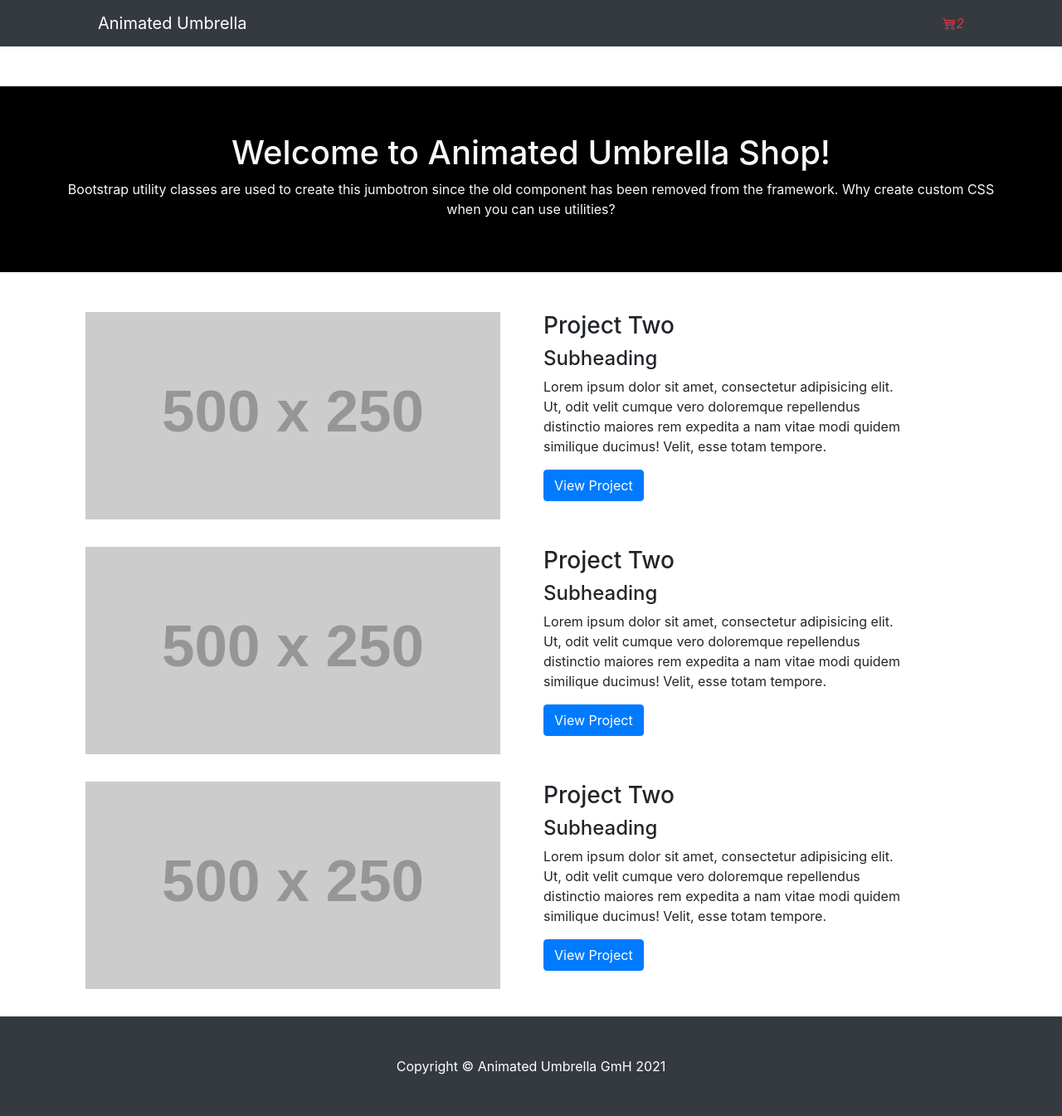
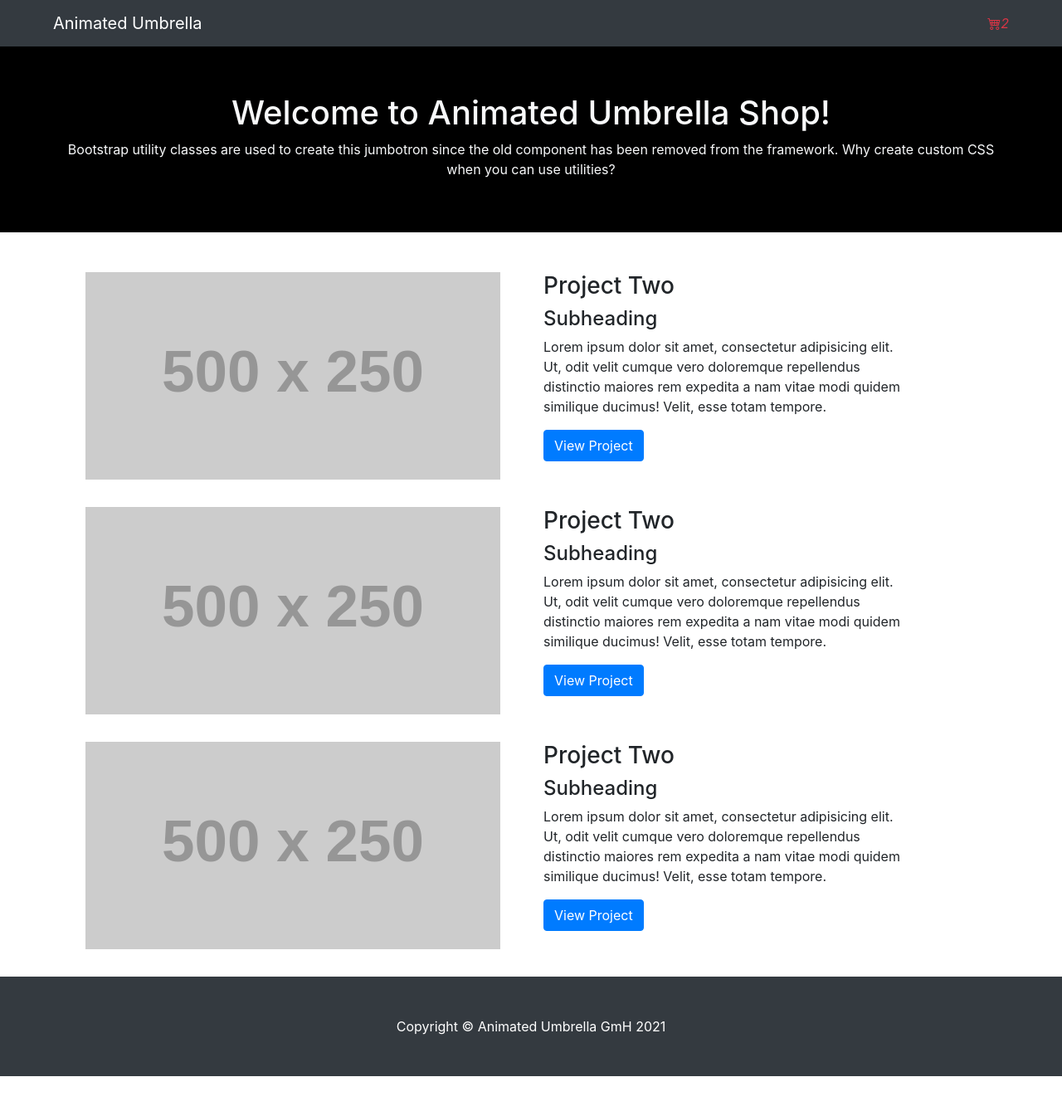
Before and after one commit to LuisJCG/animated-umbrella, a CodeIgniter 4 app: the page made by app/Views/CategoryView.php in a window 1280 px wide. Shown: the whole page at 83% size. After the commit the page ends 1297 px from the top, so only its background shows below. Run offline with PHP 8.4 and a stand-in for CodeIgniter, Linux system fonts and the light colour scheme; the template is opened without the code that fills it, so the values that code supplies are empty; grey boxes labelled with a size stand in for pictures from a placeholder-image service; some libraries are stand-ins or nearby versions.

Commit message:
UDPATE: min format changes

```diff
--- a/app/Views/CategoryView.php
+++ b/app/Views/CategoryView.php
@@ -1,6 +1,5 @@
 <!DOCTYPE html>
 <html lang="en">
-
    <head>
       <meta charset="utf-8" />
       <meta name="viewport" content="width=device-width, initial-scale=1,
@@ -18,20 +17,17 @@
          href="https://maxcdn.bootstrapcdn.com/bootstrap/4.0.0/css/bootstrap.min.css"
          integrity="sha384-Gn5384xqQ1aoWXA+058RXPxPg6fy4IWvTNh0E263XmFcJlSAwiGgFAW/dAiS6JXm"
          crossorigin="anonymous">
-
       <style>
          .card-horizontal {
          display: flex;
          flex: 1 1 auto;
          }
       </style>
-
    </head>
-
    <body>
       <!-- Responsive navbar-->
       <nav class="navbar navbar-expand-lg navbar-dark bg-dark">
-            <div class="container px-lg-5">
+         <div class="container-fluid px-lg-5">
             <a class="navbar-brand" href="#!">Animated Umbrella</a>
             <div style="float:right">
                <a href="cart.html" class="icons-btn">
@@ -42,7 +38,7 @@
          </div>
       </nav>
       <!-- Header-->
-                <header class="py-5">
+      <header>
          <div class="container-fluid px-lg-4" style="background-color:black">
             <div class="p-4 p-lg-5 rounded-3 text-center">
                <div class="m-4 m-lg-2">
@@ -53,13 +49,11 @@
          </div>
       </header>
       <!-- Section-->
-        <section class="">
+      <section class="mt-5">
          <div class="container px-4 px-lg-5">
             <div class="row gx-4 gx-lg-5 row-cols-2 row-cols-md-3
                row-cols-xl-4 justify-content-center">
-
                <!-- CARDS-->
-
                <div class="row">
                   <div class="col-md-6">
                      <a href="#">
@@ -73,9 +67,7 @@
                      <a class="btn btn-primary" href="#">View Project <span class="glyphicon glyphicon-chevron-right"></span></a>
                   </div>
                </div>
-
                <hr />
-
                <div class="row">
                   <div class="col-md-6">
                      <a href="#">
@@ -89,9 +81,7 @@
                      <a class="btn btn-primary" href="#">View Project <span class="glyphicon glyphicon-chevron-right"></span></a>
                   </div>
                </div>
-
                <hr />
-
                <div class="row">
                   <div class="col-md-6">
                      <a href="#">
@@ -105,9 +95,7 @@
                      <a class="btn btn-primary" href="#">View Project <span class="glyphicon glyphicon-chevron-right"></span></a>
                   </div>
                </div>
-
                <hr />
-
                <!-- /.row -->
             </div>
          </div>
@@ -116,16 +104,11 @@
       <footer class="py-5 bg-dark">
          <div class="container">
             <p class="m-0 text-center text-white">Copyright &copy; Animated
-                    Umbrella GmH 2021</p>
+               Umbrella GmH 2021
+            </p>
          </div>
       </footer>
-        <!-- Bootstrap core JS-->
-        <script
-            src="https://cdn.jsdelivr.net/npm/bootstrap@5.1.3/dist/js/bootstrap.bundle.min.js"></script>
-        <!-- Core theme JS-->
-        <script src="js/scripts.js"></script>
    </body>
-
    <script src="https://code.jquery.com/jquery-3.2.1.slim.min.js"
       integrity="sha384-KJ3o2DKtIkvYIK3UENzmM7KCkRr/rE9/Qpg6aAZGJwFDMVNA/GpGFF93hXpG5KkN"
       crossorigin="anonymous"></script>
@@ -137,5 +120,4 @@
       src="https://maxcdn.bootstrapcdn.com/bootstrap/4.0.0/js/bootstrap.min.js"
       integrity="sha384-JZR6Spejh4U02d8jOt6vLEHfe/JQGiRRSQQxSfFWpi1MquVdAyjUar5+76PVCmYl"
       crossorigin="anonymous"></script>
-
 </html>
```
Lines whose indentation alone changed are shown as unchanged.
